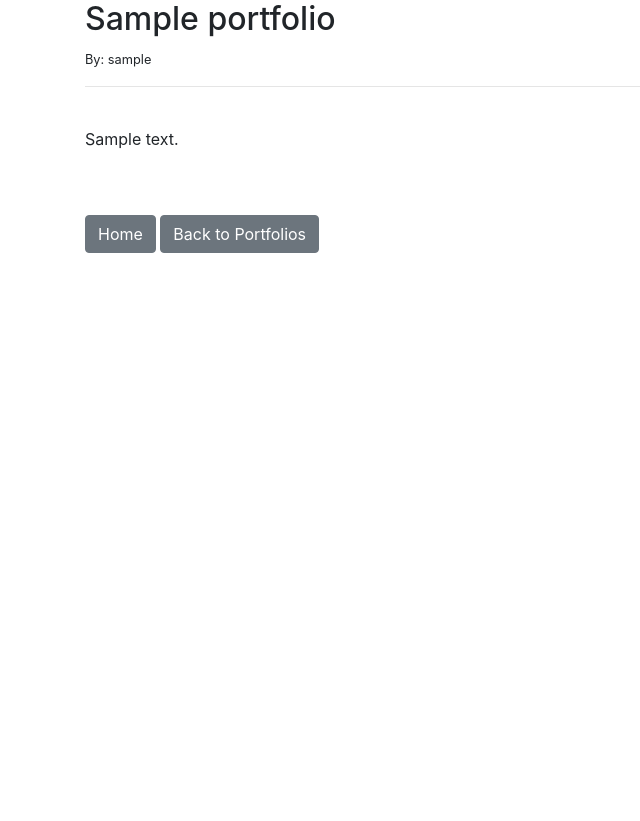
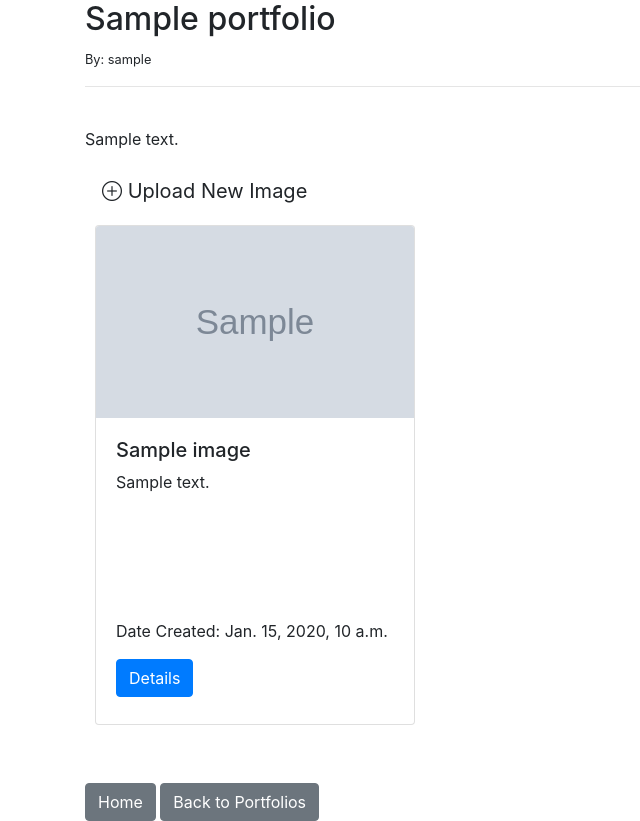
Before and after one commit to Grelad/portfo, a Django app: page /portfolio/1 in a window 1280 px wide. Shown: the part 56-877 px from the top of the page, without its empty margins (0-640 px from the left). Before the commit the page ends 309 px from the top, so only its background shows below. Run offline with Django 3.2, Linux system fonts and the light colour scheme; tables that the repository leaves empty hold one stand-in row (values such as "Sample post"); grey boxes marked "Sample" are stand-in pictures; some libraries are stand-ins or nearby versions.

```diff
--- a/portfo/apps/accounts/views.py
+++ b/portfo/apps/accounts/views.py
@@ -1,6 +1,7 @@
 from django.contrib import messages
-from django.contrib.auth import authenticate, login, logout
+from django.contrib.auth import authenticate, login
 from django.contrib.auth.decorators import login_required
+from django.contrib.auth.mixins import LoginRequiredMixin
 from django.contrib.auth.views import PasswordChangeView as PasswordView
 from django.shortcuts import redirect, render
 from django.urls import reverse_lazy
@@ -37,7 +38,7 @@ class SignUpView(generic.CreateView):
         return super().dispatch(*args, **kwargs)
 
 
-class EditProfileView(generic.UpdateView):
+class EditProfileView(LoginRequiredMixin, generic.UpdateView):
     form_class = EditProfileForm
     template_name = 'accounts/profile.html'
     success_url = reverse_lazy('portfolio:home')
--- a/portfo/apps/portfolio/models.py
+++ b/portfo/apps/portfolio/models.py
@@ -17,9 +17,12 @@ class Portfolio(models.Model):
     def get_absolute_url():
         return reverse('portfolio:portfolio')
 
+    def get_portfolio_images(self):
+        return Image.objects.filter(portfolio__pk=self.id)
+
 
 class Image(models.Model):
-    portfolio = models.ForeignKey(Portfolio, on_delete=models.CASCADE)
+    portfolio = models.ForeignKey(Portfolio, on_delete=models.CASCADE, null=True)
     owner = models.ForeignKey(User, on_delete=models.CASCADE, null=True)
     name = models.CharField(max_length=255)
     description = models.TextField(max_length=1000)
--- a/portfo/apps/portfolio/urls.py
+++ b/portfo/apps/portfolio/urls.py
@@ -9,5 +9,6 @@ urlpatterns = [
     path('image/<int:pk>', views.ImageDetailView.as_view(), name='image_details'),
     path('add_portfolio/', views.AddPortfolioView.as_view(), name='add_portfolio'),
     path('portfolio/', views.PortfoliosView.as_view(), name='portfolio'),
-    path('portfolio/<int:pk>', views.PortfolioDetailView.as_view(), name='portfolio_details')
+    path('portfolio/<int:pk>', views.PortfolioDetailView.as_view(), name='portfolio_details'),
+    path('add_image/', views.AddImageView.as_view(), name='add_image'),
 ]
--- a/portfo/apps/portfolio/views.py
+++ b/portfo/apps/portfolio/views.py
@@ -40,3 +40,14 @@ class PortfolioDetailView(DetailView):
     model = Portfolio
     fields = '__all__'
     template_name = 'portfolio/portfolio_details.html'
+
+
+class AddImageView(LoginRequiredMixin, CreateView):
+    model = Image
+    template_name = 'portfolio/add_image.html'
+    fields = ('name', 'description', 'photo')
+
+    def form_valid(self, form):
+        form.instance.owner_id = self.request.user.id
+        # form.instance.portfolio
+        return super().form_valid(form)
--- a/templates/accounts/login.html
+++ b/templates/accounts/login.html
@@ -22,7 +22,6 @@
         <input type="hidden" name="next" value="{{ next }}">
     </form>
 
-     Assumes you setup the password_reset view in your URLconf
     <p><a href="{% url 'password_reset' %}">Lost password?</a></p>
 
 {% endblock %}
--- a/templates/portfolio/portfolio_details.html
+++ b/templates/portfolio/portfolio_details.html
@@ -9,7 +9,29 @@
     <hr>
     <br/>
     <p>{{ portfolio.description }}</p>
-    <p>{{ portfolio.images }}</p>
+    <div>
+        <a href="{% url 'portfolio:add_image' %}" class="btn btn-default btn-lg">
+            <i class="bi bi-plus-circle"></i>
+            Upload New Image
+        </a>
+        <div>
+            {% for image in portfolio.get_portfolio_images %}
+                <div class="card"
+                     style="width: 20rem; display: inline-flex; margin:10px; align-items: flex-start; height:500px">
+                    <img src="{{ image.photo.url }}" class="card-img-top" alt="..."
+                         style="width: 100%; height: 15vw; object-fit: cover;}">
+                    <div class="card-body">
+                        <h5 class="card-tittle">{{ image.name }}</h5>
+                        <p class="card-text" style="height: 50%">{{ image.description|truncatewords:"15" }}</p>
+                        <p style="">Date Created: {{ image.created_at }}</p>
+                        <a href="{% url 'portfolio:image_details' image.pk %}"
+                           class="btn btn-primary stretched-link">Details</a>
+                    </div>
+                </div>
+
+            {% endfor %}
+        </div>
+    </div>
     <br/><br/>
     <a href="{% url 'portfolio:home' %}" class="btn btn-secondary">Home</a>
     <a href="{% url 'portfolio:portfolio' %}" class="btn btn-secondary">Back to Portfolios</a>
```
Also changed, not shown: templates/portfolio/add_image.html (added, +10 -0 lines), templates/portfolio/home.html (+14 -14 lines), templates/portfolio/image_details.html (+8 -2 lines), templates/portfolio/portfolio_list.html (+11 -2 lines), portfo/apps/portfolio/migrations/0002_alter_image_portfolio.py (added).
